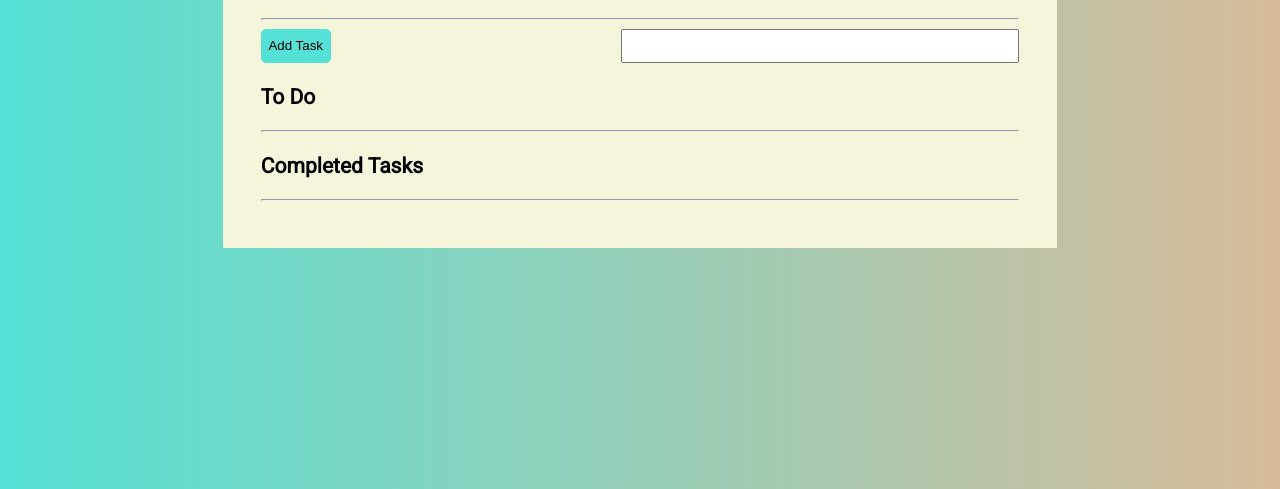
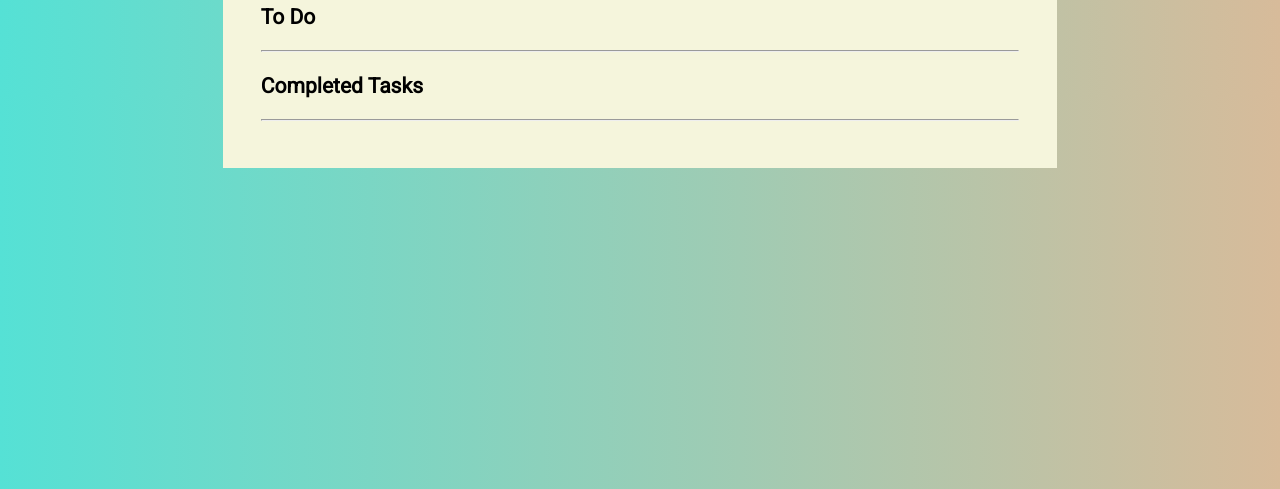
Before and after one commit to aka-023/TaskTracker, a plain HTML site: page index.html in a window 1280 px wide. Shown: the part 311-800 px from the top of the page. Drawn offline with Linux system fonts and the light colour scheme.

Commit message:
Changed top property of container

```diff
--- a/style.css
+++ b/style.css
@@ -7,7 +7,7 @@ body{
     max-width: 60%;
     margin: auto;
     position: relative;
-    top: 20vh;
+    top: 10vh;
     font-size: large;
     background-color: beige;
     padding: 3%;
```
